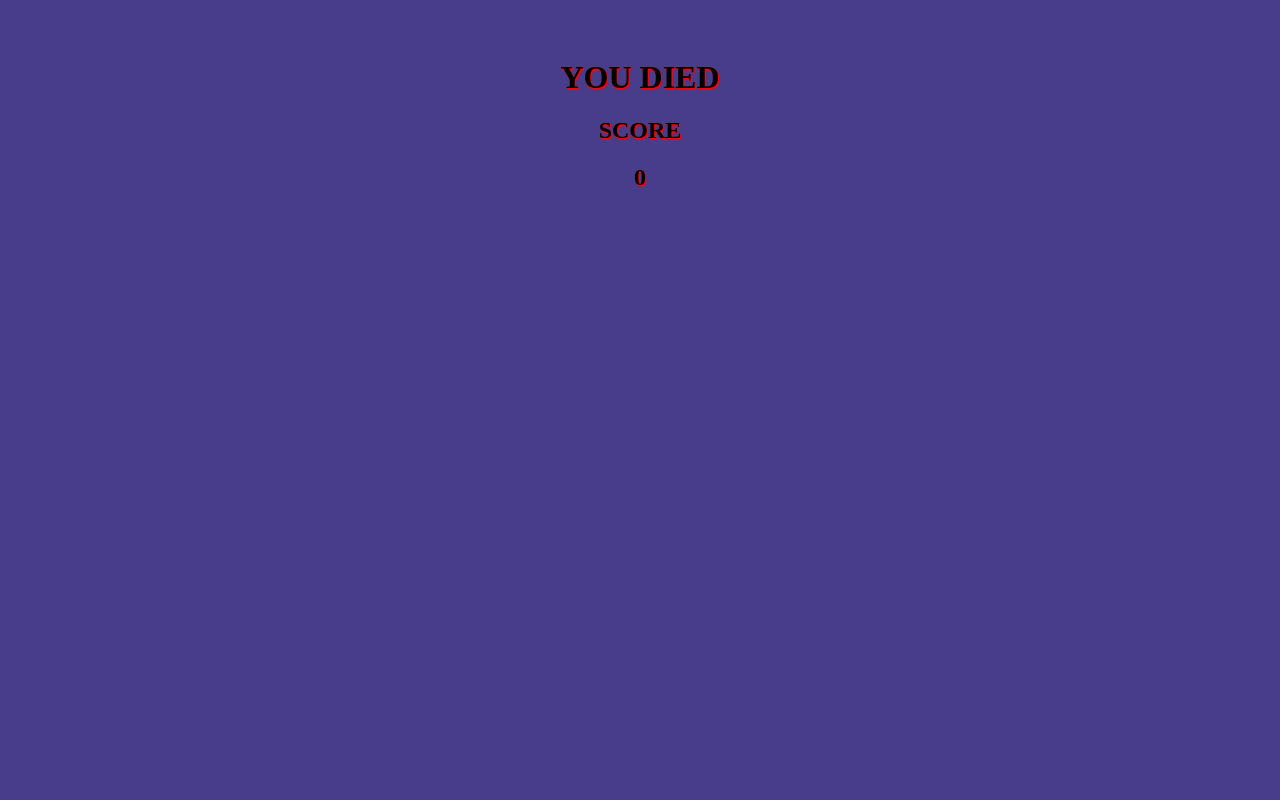
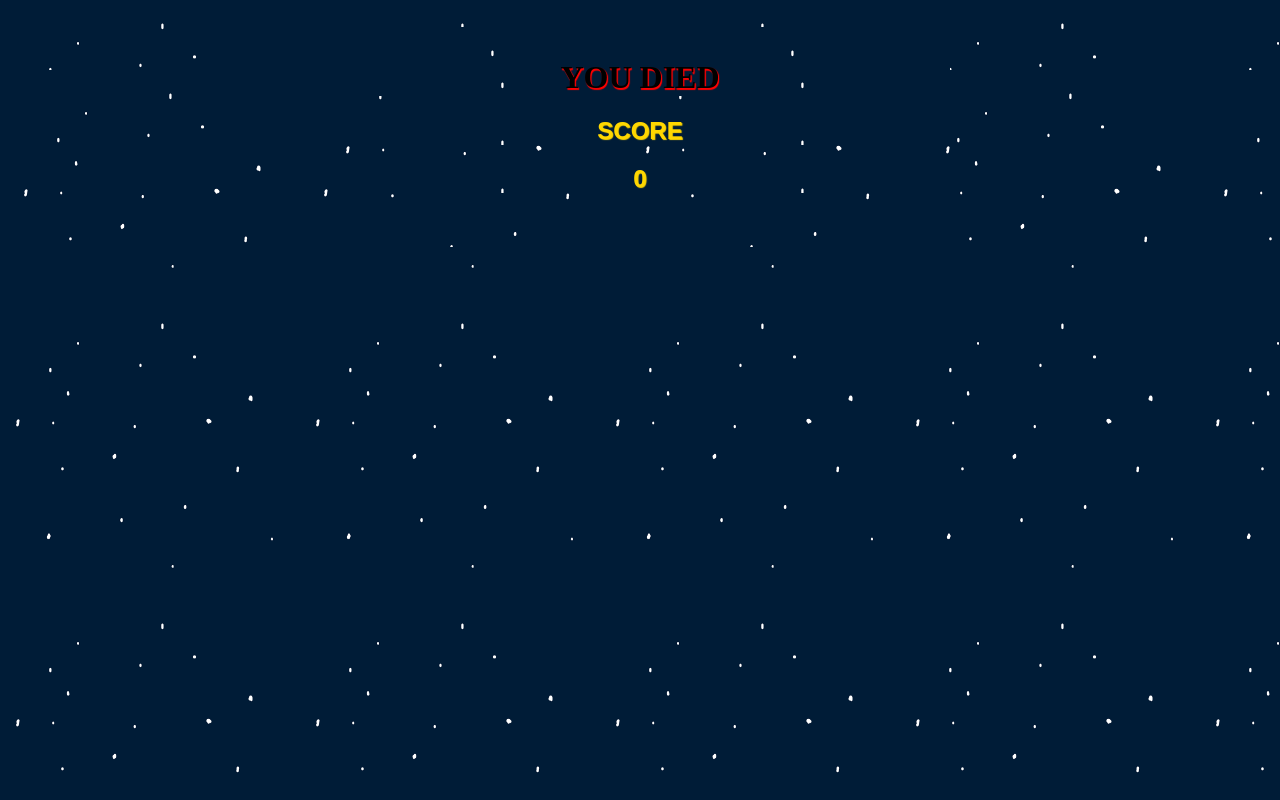
Before and after one commit to otsokeuda/game, a plain HTML site: page index.html in a window 1280 px wide. Both pictures are taken after a click on the element "START GAME". Drawn offline with Linux system fonts and the light colour scheme.

Commit message:
new stuff

```diff
--- a/index.html
+++ b/index.html
@@ -4,6 +4,7 @@
     <meta charset="UTF-8">
     <title>simple-game</title>
     <link rel="stylesheet" href="style.css">
+    <link rel="preconnect" href="https://fonts.googleapis.com">
 </head>
 
 <body onkeypress="jump()">
@@ -12,15 +13,16 @@
     </div>
 
     <div id="game"  onclick="jump()" style="display: none;">
+        <canvas id="canvas"></canvas>
          <div id="character"></div>
          <div id="block"></div>
          <p class="score"><span id="scoreSpan"></span></p>
     </div>
 
     <div id="over" style="display: none;" onclick="restart()">
-        <h1>YOU DIED</h1>
-        <h2>SCORE</h2>
-        <h2 id="res"></h2>
+        <h1 class="died">YOU DIED</h1>
+        <h2 class="ot">SCORE</h2>
+        <h2 class="ot" id="res"></h2>
 
     </div>
 
--- a/script.js
+++ b/script.js
@@ -4,6 +4,45 @@ var counter=0;
 var foo = document.getElementById('game');
 var oo = document.getElementById('over');
 
+var ctx = document.getElementById("canvas").getContext("2d"),
+    canvasTemp = document.createElement("canvas"),
+    scrollImg = new Image(),
+    tempContext = canvasTemp.getContext("2d"),
+    imgWidth = 0,
+    imgHeight =0,
+    imageData = {},
+    canvasWidth = 500,
+    canvasHeight = 200,
+    scrollVal = 0,
+    speed =2;
+
+    scrollImg.src = "animation/cloud.png";
+    scrollImg.onload = loadImage;
+
+    function loadImage(){
+        imgWidth = scrollImg.width,
+        imgHeight = scrollImg.height;
+        canvasTemp.width = imgWidth;
+        canvasTemp.height =  imgHeight;
+        render();
+    }
+
+
+    function render(){
+        ctx.clearRect(0,0,canvasWidth,canvasHeight);
+
+        if(scrollVal >= canvasWidth){
+            scrollVal = 0;
+        }
+
+        scrollVal+=speed;
+        ctx.drawImage(scrollImg,canvasWidth-scrollVal,0,scrollVal,imgHeight, 0, 0, scrollVal,imgHeight);
+        ctx.drawImage(scrollImg,scrollVal,0,imgWidth, imgHeight);
+        ctx.drawImage(scrollImg,-scrollVal,0,imgWidth, imgHeight);
+        ctx.drawImage(scrollImg,canvasWidth-scrollVal,0,imgWidth, imgHeight);
+
+        setTimeout(function(){render();},10);
+    }
 
 
 function jump(){
@@ -23,6 +62,7 @@ function start(){
 
         if(start) {
             counter++;
+            character.classList.add("anima");
         }
 
         if(blockLeft<=70 && blockLeft>20 && characterTop>=130){
--- a/style.css
+++ b/style.css
@@ -1,5 +1,5 @@
 * {
-    background-color: darkslateblue;
+    background: url(spacebg.png);
 }
 #button{
     margin: auto;
@@ -12,14 +12,13 @@
     cursor:default;
     margin-top: 70px;
     transition: all 0.2s ease;
-
+    font-family: 'Orbitron', sans-serif;
+    color: white;
 }
 #start:hover {
     font-size: 35px;
     transition: all 0.2s ease;
-    text-shadow:
-        1px 1px 1px #3fa153,
-        1px 2px 1px #3fa153;
+    color: rgb(0, 205, 109);
 }
 #game{
     background-color: skyblue;
@@ -37,23 +36,33 @@
     height: 50px;
     position:relative;
     top: 150px;
-    background: url('purple-1.png.png');
 }
+.anima{
+    animation: run 0.2s infinite;
+}
+@keyframes run {
+    0% {
+        background: url('animation/purple-1.png.png');}
+    50% {
+        background: url('animation/purple-2.png.png');}
+    100% {
+        background: url('animation/purple-1.png.png');}
+  }
 .animate{
     animation: jump 0.3s linear;
 }
 @keyframes jump{
     0%{top: 150px;
-        background: url('purple-2.png.png');}
+        background: url('animation/purple-2.png.png');}
     30%{top: 85px;
-        background: url('purple-2.png.png');}
+        background: url('animation/purple-2.png.png');}
     70%{top: 85px;
-        background: url('purple-2.png.png');}
+        background: url('animation/purple-2.png.png');}
     100%{top: 150px;
-        background: url('purple-2.png.png');}
+        background: url('animation/purple-2.png.png');}
 }
 #block{
-    background: url('tötsä-1.png.png');
+    background: url('animation/tötsä-1.png.png');
     width: 20px;
     height: 20px;
     position: relative;
@@ -66,13 +75,14 @@
     100%{left: -10px}
 }
 .score, #scoreSpan{
-    background-color: skyblue;
+    background: none;
     font-size: 30px;
-    margin-top: 0px;
+    margin-top: -40px;
     text-align: center;
+    font-family: 'Orbitron', sans-serif;
+    color: black;
 }
 #over {
-    transition: all 0.2s ease;
     margin: auto;
     margin-top: -220px;
     width: 600px;
@@ -82,7 +92,22 @@
     position: relative;
     text-align: center;
     cursor: default;
+
+}
+.died{
     text-shadow:
         1px 1px 1px red,
         1px 2px 1px red;
 }
+.ot{
+    font-family: 'Orbitron', sans-serif;
+    color: gold;
+    text-shadow:
+        1px 1px 1px gold;
+}
+#canvas {
+    position: absolute;
+    width: 500px;
+    height: 200px;
+    z-index: -1;
+}
```
Also changed, not shown: animation/cloud.png (added), animation/purple-1.png.png (renamed from purple-1.png.png), animation/purple-2.png.png (renamed from purple-2.png.png), animation/tötsä-1.png.png (renamed from tötsä-1.png.png), spacebg.png (added), 1 other file.
